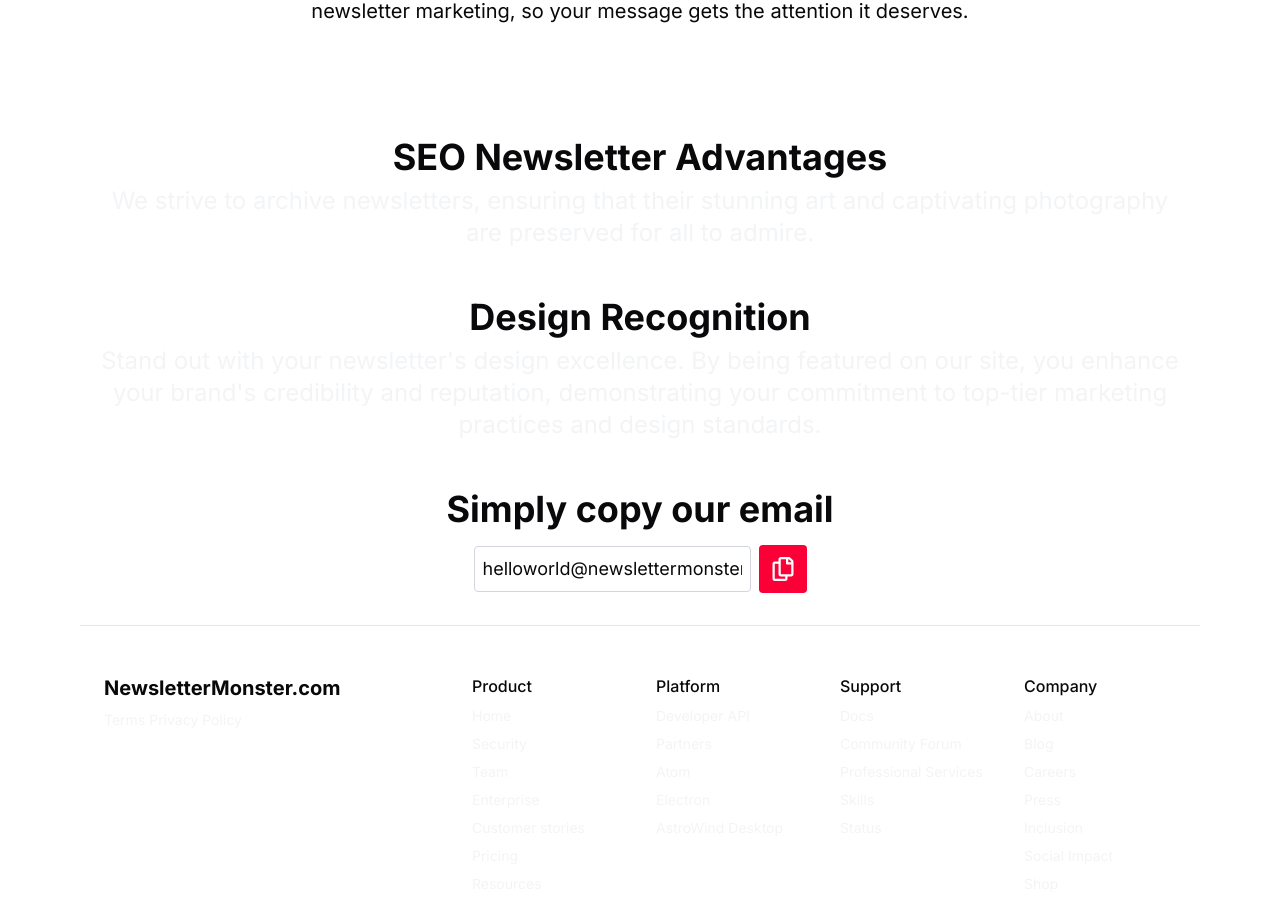
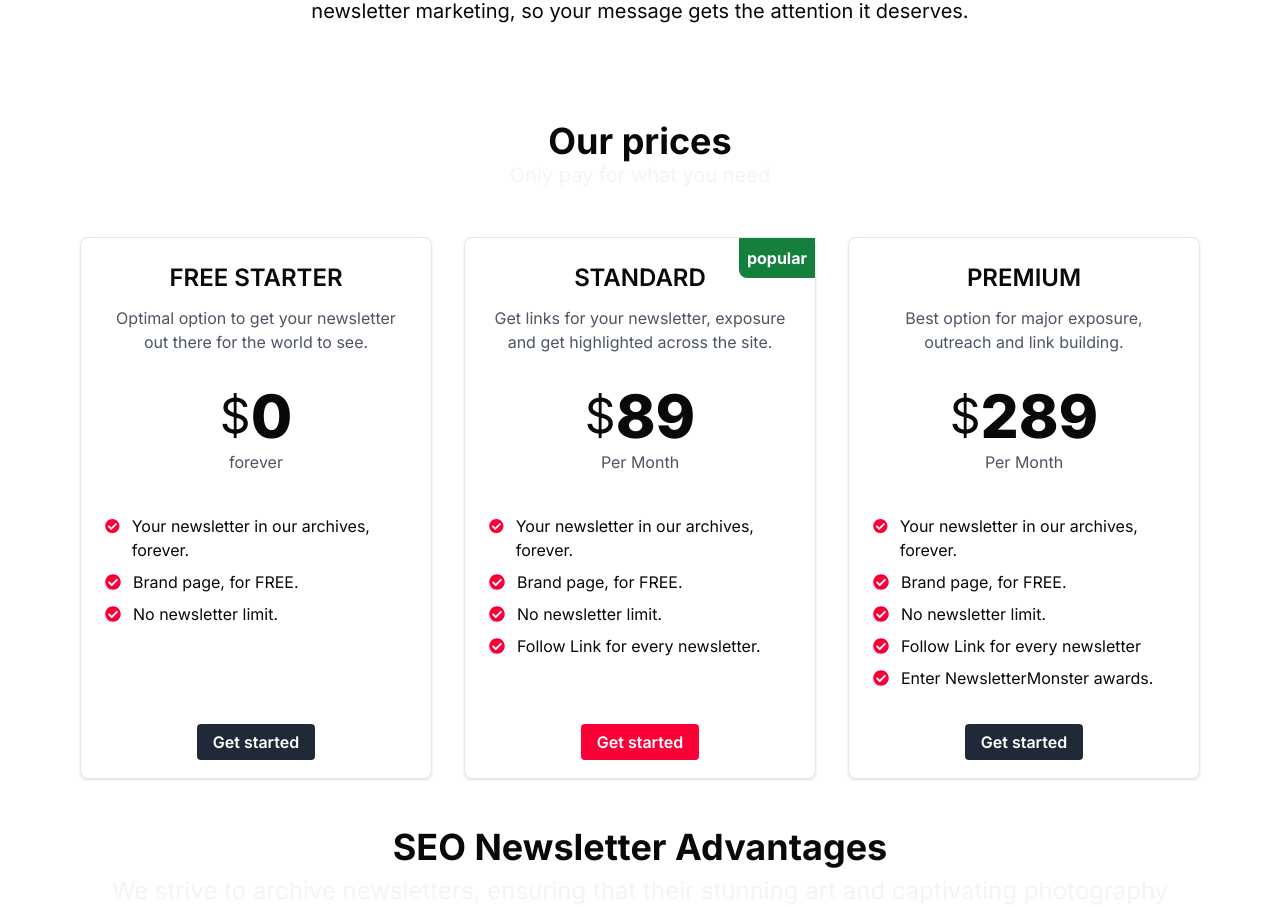
Before and after one commit to rogergarciapages/NewsletterMonsterFront, a Next.js app: page / in a window 1280 px wide. Shown: the part 3460-4367 px from the top of the page. Built offline with nearby package versions, Linux system fonts and the light colour scheme; no server answers.

Commit message:
pricing added

```diff
--- /dev/null
+++ b/src/components/Pricing.tsx
@@ -0,0 +1,190 @@
+import React from 'react';
+import { FaCheckCircle } from 'react-icons/fa';
+
+interface PricingProps {
+  title: string;
+  subtitle: string;
+  prices: Price[];
+}
+
+interface Price {
+  title: string;
+  subtitle: string;
+  price: string | number;
+  period: string;
+  items: Item[];
+  callToAction: CallToAction;
+  hasRibbon?: boolean;
+  ribbonTitle?: string;
+}
+
+interface Item {
+  description: string;
+}
+
+interface CallToAction {
+  target: string;
+  text: string;
+  href: string;
+}
+
+const Pricing: React.FC<PricingProps> = ({ title, subtitle, prices }) => {
+  return (
+    <div className="max-w-7xl mx-auto my-8">
+      <div className="text-center mb-12">
+        <h1 className="text-4xl font-bold">{title}</h1>
+        <p className="text-xl text-gray-100">{subtitle}</p>
+      </div>
+      <div className="flex items-stretch justify-center">
+        <div className="grid grid-cols-1 md:grid-cols-2 lg:grid-cols-3 gap-8">
+          {prices.map(
+            ({
+              title,
+              subtitle,
+              price,
+              period,
+              items,
+              callToAction,
+              hasRibbon = false,
+              ribbonTitle,
+            }) => (
+              <div
+                key={title}
+                className="relative p-6 bg-white dark:bg-[#2e2e2e] border border-gray-200 dark:border-[#2e2e2e] rounded-lg shadow flex flex-col justify-between text-center"
+              >
+                {hasRibbon && ribbonTitle && (
+                  <div className="absolute right-0 top-0 z-10 p-2 bg-green-700 text-white font-bold rounded-bl-lg">
+                    {ribbonTitle}
+                  </div>
+                )}
+                <div>
+                  <h3 className="text-2xl font-semibold uppercase mb-3">{title}</h3>
+                  <p className="text-gray-600 dark:text-gray-100">{subtitle}</p>
+                  <div className="my-8">
+                    <div className="flex items-center justify-center text-center mb-1">
+                      <span className="text-5xl">$</span>
+                      <span className="text-6xl font-extrabold">{price}</span>
+                    </div>
+                    <span className="text-base text-gray-600 dark:text-gray-100">{period}</span>
+                  </div>
+                  <ul className="my-8 md:my-10 space-y-2 text-left">
+                    {items.map(({ description }, index) => (
+                      <li key={index} className="flex items-start space-x-3">
+                        <FaCheckCircle className="text-primary mt-1" />
+                        <span>{description}</span>
+                      </li>
+                    ))}
+                  </ul>
+                </div>
+                <div>
+                  <a
+                    href={callToAction.href}
+                    target={callToAction.target}
+                    className={`px-4 py-2 font-semibold text-white rounded ${
+                      hasRibbon ? 'bg-primary border-gray-100' : 'bg-gray-800  border-gray-100'
+                    } hover:${hasRibbon ? 'bg-green-800' : 'bg-blue-700'}`}
+                  >
+                    {callToAction.text}
+                  </a>
+                </div>
+              </div>
+            )
+          )}
+        </div>
+      </div>
+    </div>
+  );
+};
+
+const PricingWrapper = () => {
+  const pricingData = {
+    title: 'Our prices',
+    subtitle: 'Only pay for what you need',
+    prices: [
+      {
+        title: 'free starter',
+        subtitle:
+          'Optimal option to get your newsletter out there for the world to see.',
+        price: '0',
+        period: 'forever',
+        items: [
+          {
+            description: 'Your newsletter in our archives, forever.',
+          },
+          {
+            description: 'Brand page, for FREE.',
+          },
+          {
+            description: 'No newsletter limit.',
+          },
+        ],
+        callToAction: {
+          target: '_blank',
+          text: 'Get started',
+          href: '#',
+        },
+      },
+      {
+        title: 'standard',
+        subtitle:
+          'Get links for your newsletter, exposure and get highlighted across the site.',
+        price: 89,
+        period: 'Per Month',
+        items: [
+          {
+            description: 'Your newsletter in our archives, forever.',
+          },
+          {
+            description: 'Brand page, for FREE.',
+          },
+          {
+            description: 'No newsletter limit.',
+          },
+          {
+            description: 'Follow Link for every newsletter.',
+          },
+        ],
+        callToAction: {
+          target: '_blank',
+          text: 'Get started',
+          href: 'https://buy.stripe.com/aEU6oI3AW5Gka088wx',
+        },
+        hasRibbon: true,
+        ribbonTitle: 'popular',
+      },
+      {
+        title: 'premium',
+        subtitle:
+          'Best option for major exposure, outreach and link building. ',
+        price: 289,
+        period: 'Per Month',
+        items: [
+          {
+            description: 'Your newsletter in our archives, forever.',
+          },
+          {
+            description: 'Brand page, for FREE.',
+          },
+          {
+            description: 'No newsletter limit.',
+          },
+          {
+            description: 'Follow Link for every newsletter',
+          },
+          {
+            description: 'Enter NewsletterMonster awards.',
+          },
+        ],
+        callToAction: {
+          target: '_blank',
+          text: 'Get started',
+          href: 'https://buy.stripe.com/4gweVe9Zkc4Idck3ce',
+        },
+      },
+    ],
+  };
+
+  return <Pricing {...pricingData} />;
+};
+
+export default PricingWrapper;
--- a/src/components/home/auth-screen/AuthScreen.tsx
+++ b/src/components/home/auth-screen/AuthScreen.tsx
@@ -7,6 +7,7 @@
 import Footer from '../Footer';
 import EmailCopy from '@/components/EmailCopy';
 import H2TextBlock from '@/components/h2block';
+import PricingWrapper from '@/components/Pricing';
 
 const AuthScreen = () => {
   return (
@@ -22,6 +23,7 @@
                 <MasonryGrid />
                 <Companies />
                 <Mission />
+                <PricingWrapper />
                 <H2TextBlock
                 heading="SEO Newsletter Advantages"
                 text="We strive to archive newsletters, ensuring that their stunning art and captivating photography are preserved for all to admire."
```
